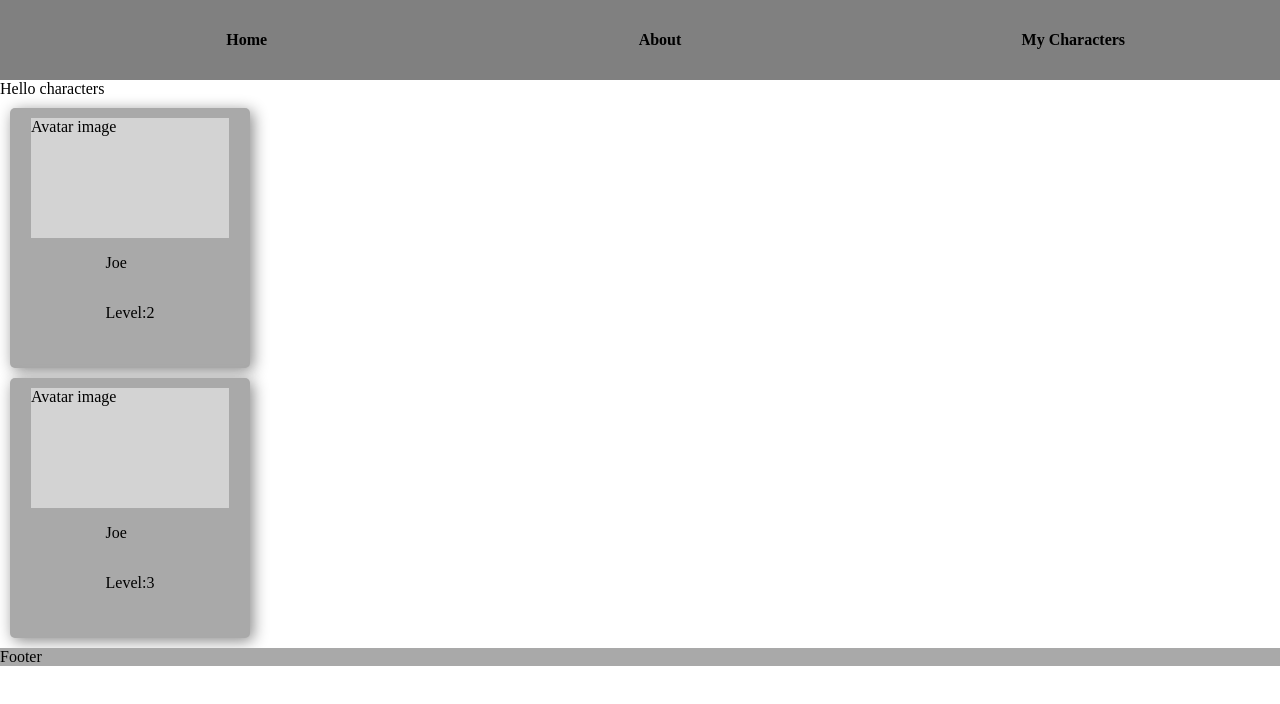
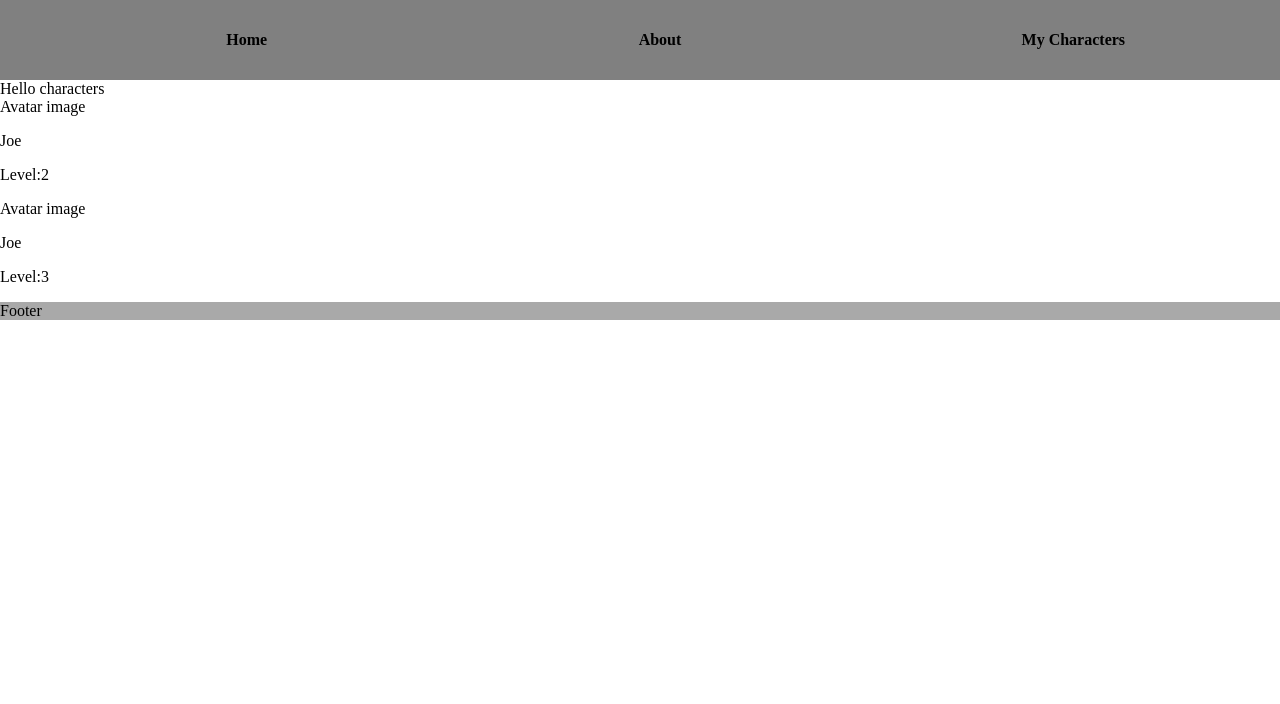
Before and after one commit to Dpartipilo/pocket-character, a React (Create React App) app: page /clones/1 in a window 1280 px wide. Shown: the top 704 px of the page. Built offline with nearby package versions, Linux system fonts and the light colour scheme.

Commit message:
Changed CharacterList.css file

```diff
--- a/src/style/CharacterList.css
+++ b/src/style/CharacterList.css
@@ -6,38 +6,3 @@
   padding: 30px;
   display: flex;
 }
-
-.Tile{
-  border-radius: 5px;
-  padding: 10px;
-  margin: 10px;
-  background-color: darkgray;
-  width: 220px;
-  max-width: 220px;
-  height: 240px;
-  display: flex;
-  flex-direction: column;
-  align-items: center;
-  box-shadow: 3px 3px 15px #888888;
-}
-
-.Tile:hover{
-  scale: 1.05;
-  box-shadow: 6px 6px 15px #888888;
-}
-
-.avatar-container{
-  background-color: lightgray;
-  max-width: 90%;
-  max-height: 50%;
-  width: 90%;
-  height: 90%;
-  display: flex;
-}
-
-.character-details{
-  display: flex;
-  flex-direction: column;
-  justify-content: flex-start;
-
-}
```
